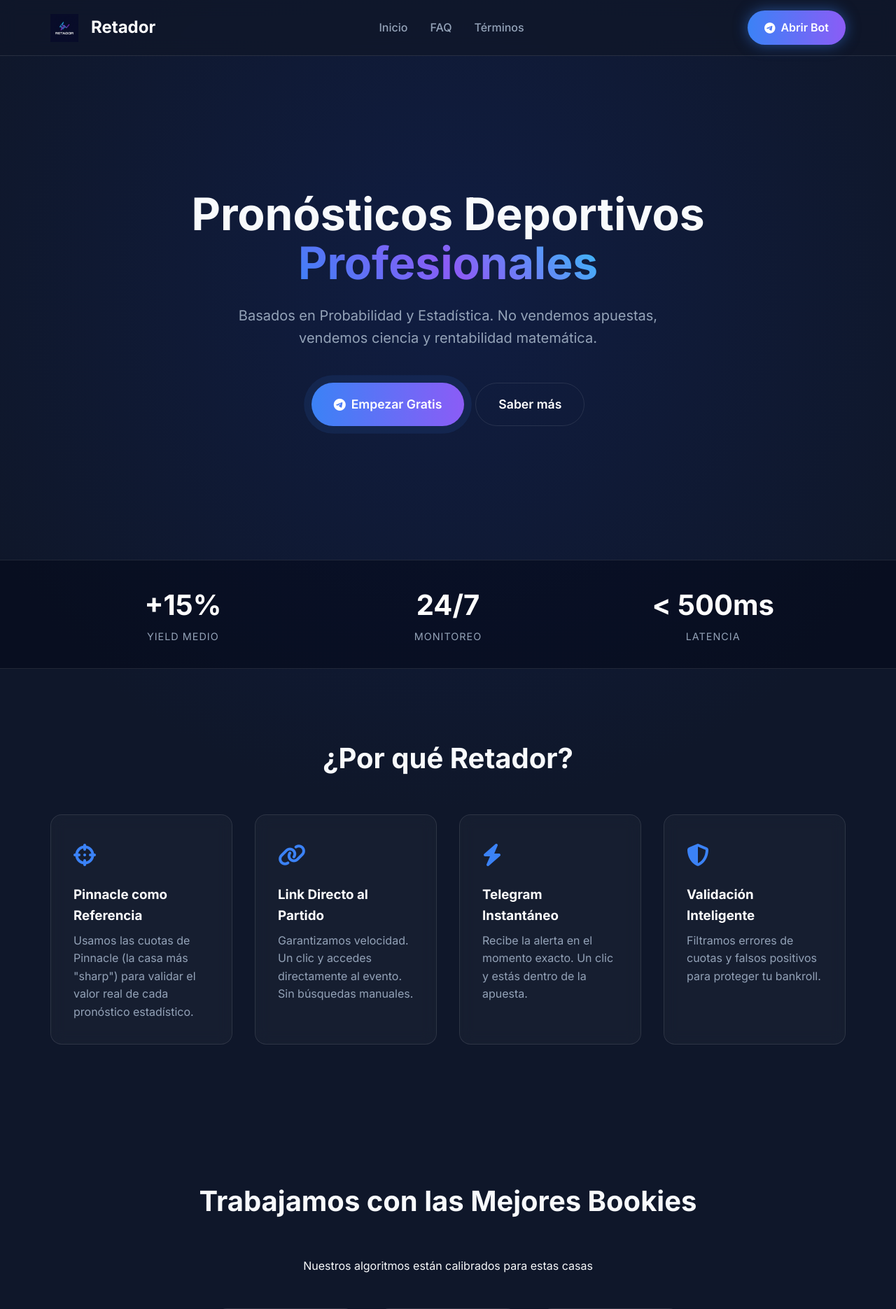
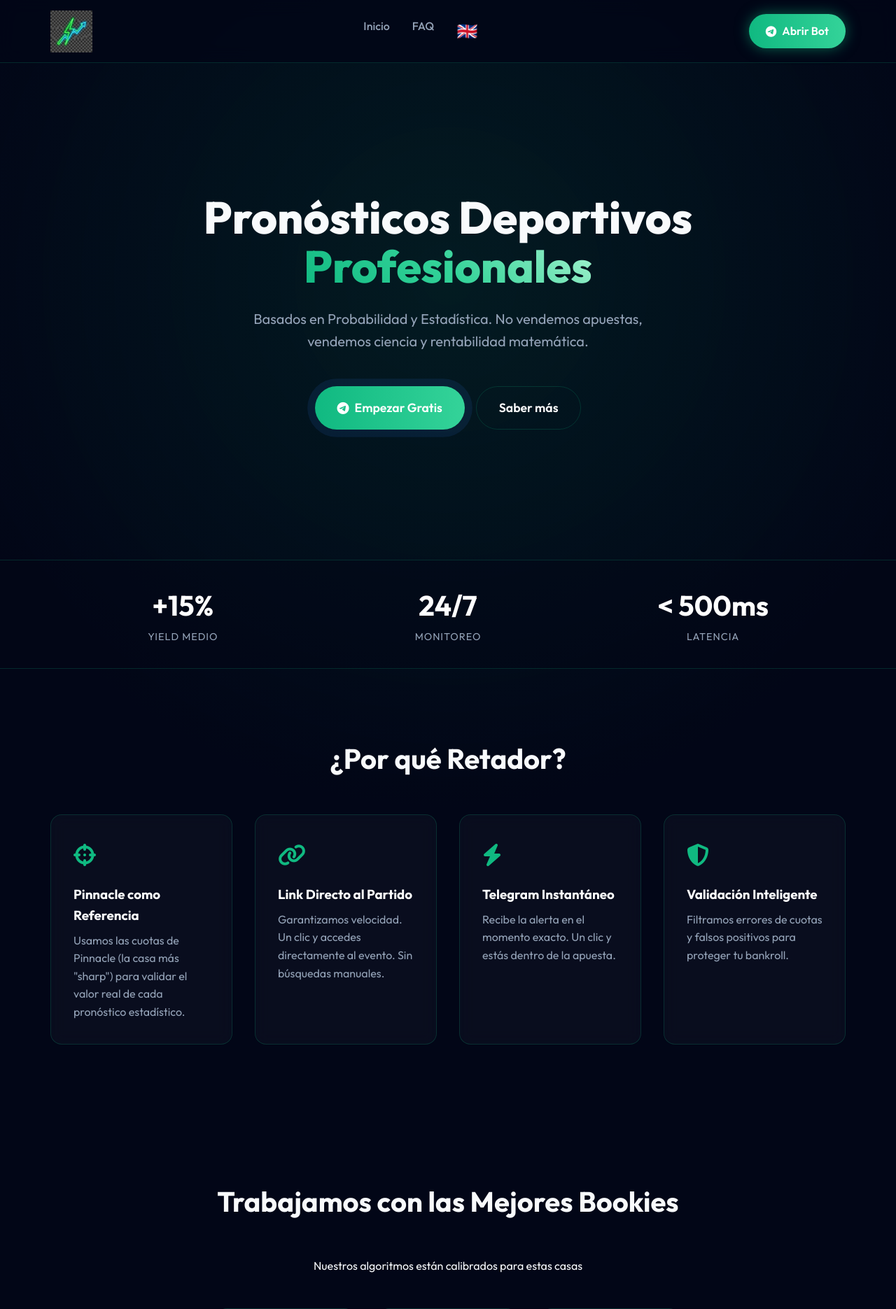
Before and after one commit to Prodelaya/V7, a FastAPI app: page / in a window 1280 px wide. Shown: the top 1871 px of the page at 70% size. Run offline with FastAPI, Linux system fonts and the light colour scheme.

Commit message:
feat(web): visual overhaul v2.3 (green theme, outfit font, processed logos)

```diff
--- a/src/web/static/css/styles.css
+++ b/src/web/static/css/styles.css
@@ -4,19 +4,21 @@
  */
 
 :root {
-    /* Colors */
-    --bg-dark: #0f172a;
-    --bg-darker: #020617;
-    --primary: #3b82f6;
-    --primary-glow: #3b82f680;
-    --accent: #8b5cf6;
+    /* Colors - Winning Green Theme */
+    --bg-dark: #020617;
+    --bg-darker: #000000;
+    --primary: #10b981;
+    /* Emerald-500 */
+    --primary-glow: rgba(16, 185, 129, 0.5);
+    --accent: #34d399;
+    /* Emerald-400 */
     --text-main: #f8fafc;
     --text-muted: #94a3b8;
-    --border-glass: rgba(255, 255, 255, 0.1);
+    --border-glass: rgba(16, 185, 129, 0.2);
 
     /* Layout */
     --container-width: 1200px;
-    --nav-height: 80px;
+    --nav-height: 90px;
 }
 
 /* Reset & Base */
@@ -27,7 +29,7 @@
 }
 
 body {
-    font-family: 'Inter', system-ui, sans-serif;
+    font-family: 'Outfit', sans-serif;
     color: var(--text-main);
     background-color: var(--bg-dark);
     line-height: 1.6;
@@ -51,7 +53,7 @@ ul {
     left: -50%;
     width: 200%;
     height: 200%;
-    background: radial-gradient(circle at center, rgb(16, 29, 66) 0%, var(--bg-dark) 50%);
+    background: radial-gradient(circle at center, rgba(6, 78, 59, 0.3) 0%, var(--bg-dark) 50%);
     z-index: -1;
     pointer-events: none;
 }
@@ -62,7 +64,7 @@ ul {
 }
 
 .gradient-text {
-    background: linear-gradient(45deg, var(--primary), var(--accent), #38bdf8);
+    background: linear-gradient(45deg, var(--primary), var(--accent), #a7f3d0);
     background-clip: text;
     -webkit-background-clip: text;
     -webkit-text-fill-color: transparent;
@@ -76,7 +78,7 @@ ul {
     width: 100%;
     top: 0;
     z-index: 1000;
-    background: rgba(15, 23, 42, 0.8);
+    background: rgba(2, 6, 23, 0.85);
     backdrop-filter: blur(12px);
     border-bottom: 1px solid var(--border-glass);
 }
--- a/src/web/templates/base.html
+++ b/src/web/templates/base.html
@@ -11,13 +11,15 @@
     <!-- Fonts -->
     <link rel="preconnect" href="https://fonts.googleapis.com">
     <link rel="preconnect" href="https://fonts.gstatic.com" crossorigin>
-    <link href="https://fonts.googleapis.com/css2?family=Inter:wght@300;400;500;600;700&display=swap" rel="stylesheet">
+    <link href="https://fonts.googleapis.com/css2?family=Outfit:wght@300;400;500;600;700;800&display=swap"
+        rel="stylesheet">
 
     <!-- Icons -->
     <link rel="stylesheet" href="https://cdnjs.cloudflare.com/ajax/libs/font-awesome/6.4.0/css/all.min.css">
 
     <!-- Custom CSS -->
     <link rel="stylesheet" href="/static/css/styles.css">
+    <link rel="icon" type="image/png" href="/static/img/logo_icon.png">
 
     {% block head %}{% endblock %}
 </head>
@@ -28,14 +30,16 @@
     <header class="navbar">
         <div class="container navbar-container">
             <a href="/" class="logo">
-                <img src="/static/img/logo.png" alt="Retador Logo" style="height: 40px; margin-right: 10px;">
-                <span class="logo-text">Retador</span>
+                <img src="/static/img/logo_icon.png" alt="Retador" style="height: 60px;">
             </a>
 
             <nav class="nav-links">
                 <a href="/" class="nav-link">Inicio</a>
                 <a href="/faq" class="nav-link">FAQ</a>
-                <a href="/terms" class="nav-link">Términos</a>
+                <!-- Language Selector -->
+                <div class="lang-selector">
+                    <a href="#" title="English" class="nav-link" style="font-size: 1.5rem;">🇬🇧</a>
+                </div>
             </nav>
 
             <div class="nav-actions">
```
Also changed, not shown: scripts/process_logos.py (added, +46 -0 lines), src/web/static/img/bet365.png (added), src/web/static/img/bwin.png (added), src/web/static/img/bwinlogo.png (added), src/web/static/img/codere.png (added), src/web/static/img/coderelogo.png (added), src/web/static/img/logo_icon.png (added), src/web/static/img/sportium.png (added), src/web/static/img/sportiumlogo.png (added), src/web/static/img/winamax.png (added), src/web/static/img/winamaxlogo.png (added), src/web/static/img/yaass.png (added).
